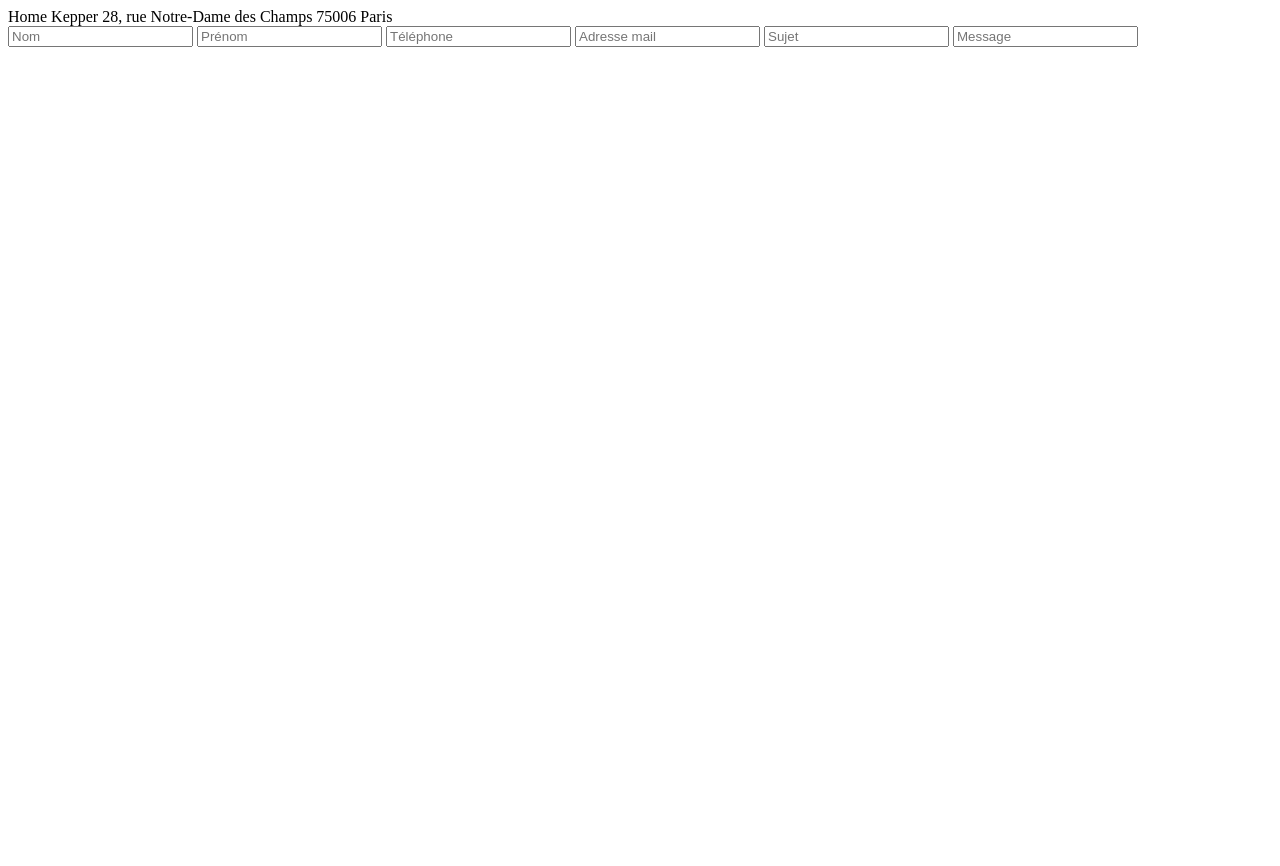
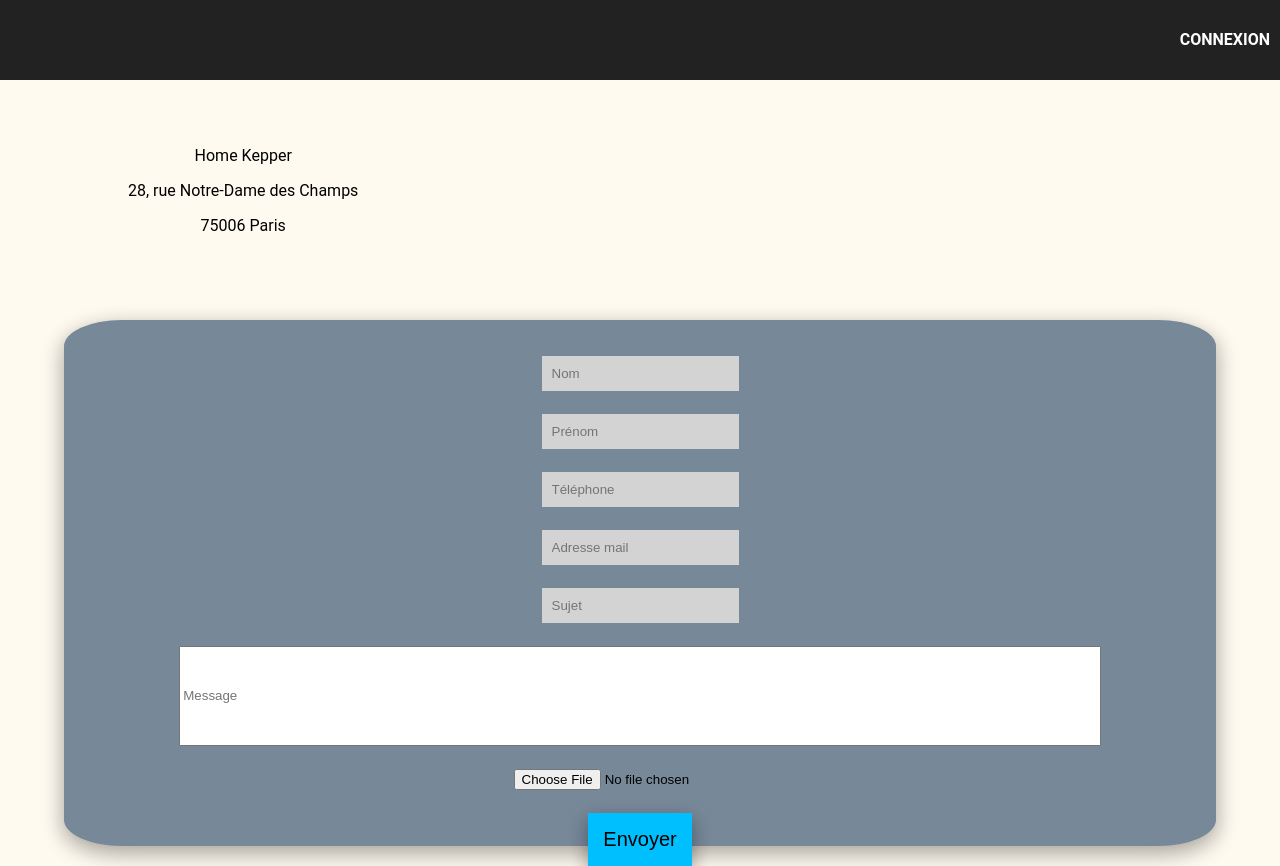
Before and after one commit to LouisSDev/HKdev, a PHP site: page /view/contactpage.php in a window 1280 px wide. Before the commit the page ends 47 px from the top, so only its background shows below. Run offline with PHP 8.4, Linux system fonts and the light colour scheme; data that the repository does not hold is empty.

```diff
--- /dev/null
+++ b/ressources/css/contactpage.css
@@ -0,0 +1,32 @@
+.form{
+    border-radius: 5%;
+    background-color: lightslategray;
+    height: 500px;
+    width: 90%;
+    text-align: center;
+    margin: auto;
+    margin-top: 25%;
+    padding-top: 1%;
+    padding-bottom: 1%;
+    box-shadow: 0 8px 25px 0 rgba(0,0,0,0.2), 0 6px 20px 0 rgba(0,0,0,0.19);
+}
+
+.link{
+    margin-top: 10%;
+}
+
+body {
+    background-color: floralwhite;
+}
+
+.block{
+    height: 100px;
+    width: 80%;
+}
+
+.address{
+    position: absolute;
+    top: 130px;
+    left: 10%;
+    text-align: center;
+}
--- a/rooting.php
+++ b/rooting.php
@@ -25,6 +25,9 @@ switch($globalPath){
     case "connection" :
         require_once "view/connection.php";
         break;
+    case "contactpage" :
+        require_once "view/contactpage.php";
+        break;
     case "connect" :
         $userController = new UserController($db);
         $userController -> getDashboard();
--- a/view/connection.php
+++ b/view/connection.php
@@ -5,13 +5,8 @@
     <meta name="viewport" content="width=device-width, user-scalable=no, initial-scale=1.0, maximum-scale=1.0, minimum-scale=1.0">
     <meta http-equiv="X-UA-Compatible" content="ie=edge">
     <title>Connexion</title>
-    <link rel="stylesheet" type="text/css" href="<?php echo $GLOBALS['server_root']?>/ressources/css/global.css">
-    <link rel="stylesheet" type="text/css" href="<?php echo $GLOBALS['server_root']?>/ressources/css/connection.css">
-    <link rel="stylesheet" type="text/css" href="<?php echo $GLOBALS['server_root']?>/ressources/css/header.css">
-    <script src="https://ajax.googleapis.com/ajax/libs/jquery/3.2.0/jquery.min.js"></script>
 </head>
 <body>
-<?php include_once("header.php") ?>
     <div class="container">
         <form action="<?php echo $GLOBALS['server_root'] . '/connect'?>" method="post" >
             <input class="box" type="text" required="" placeholder="Nom d'utilisateur" name="userMail"><br/>
--- a/view/contactpage.php
+++ b/view/contactpage.php
@@ -2,21 +2,34 @@
 <head>
     <meta charset="UTF-8">
     <title>Title</title>
+    <link rel="stylesheet" type="text/css" href="<?php echo $GLOBALS['server_root']?>/ressources/css/header.css">
+    <link rel="stylesheet" type="text/css" href="<?php echo $GLOBALS['server_root']?>/ressources/css/global.css">
+    <link rel="stylesheet" type="text/css" href="<?php echo $GLOBALS['server_root']?>/ressources/css/contactpage.css">
 </head>
 <body>
-<include_once ("view/header.php");
-<ins>
-Home Kepper
-    28, rue Notre-Dame des Champs
-    75006 Paris
-</ins>
-<form>
-    <input type="text" name="Nom" placeholder="Nom"></input>
-    <input type="text" name="Prénom" placeholder="Prénom"></input>
-    <input type="tel"  name="Téléphone" placeholder="Téléphone"></input>
-    <input type="text" name="Adresse mail" placeholder="Adresse mail"></input>
-    <input type="text" name="Sujet" placeholder="Sujet"></input>
-    <input type="text" name="Message" placeholder="Message"></input>
-</form>
+<?php include_once("header.php");?>
+<div class="address">
+    <p>
+        Home Kepper
+    </p>
+    <p>
+        28, rue Notre-Dame des Champs
+    </p>
+    <p>
+        75006 Paris
+    </p>
+</div>
+<div class="form">
+    <form action="tag-html-balise-form" method="get" enctype="multipart/form-data">
+        <input class=box type="text" name="First Name" placeholder="Nom"/><br>
+        <input class=box type="text" name="Last Name" placeholder="Prénom"/><br>
+        <input class=box type="text" name="tel" placeholder="Téléphone"/><br>
+        <input class=box type="text" name="Mail" placeholder="Adresse mail"/><br>
+        <input class=box type="text" name="Subject" placeholder="Sujet"/><br>
+        <input class=block type="textarea" name="Message" placeholder="Message"/><br>
+        <input type="file" name="MyFile" /><br />
+        <input class="btn" type="submit" value="Envoyer" />
+    </form>
+</div>
 </body>
 </html>
```
Also changed, not shown: ressources/css/connection.css (+9 -0 lines), view/homepage.php (+5 -2 lines).
